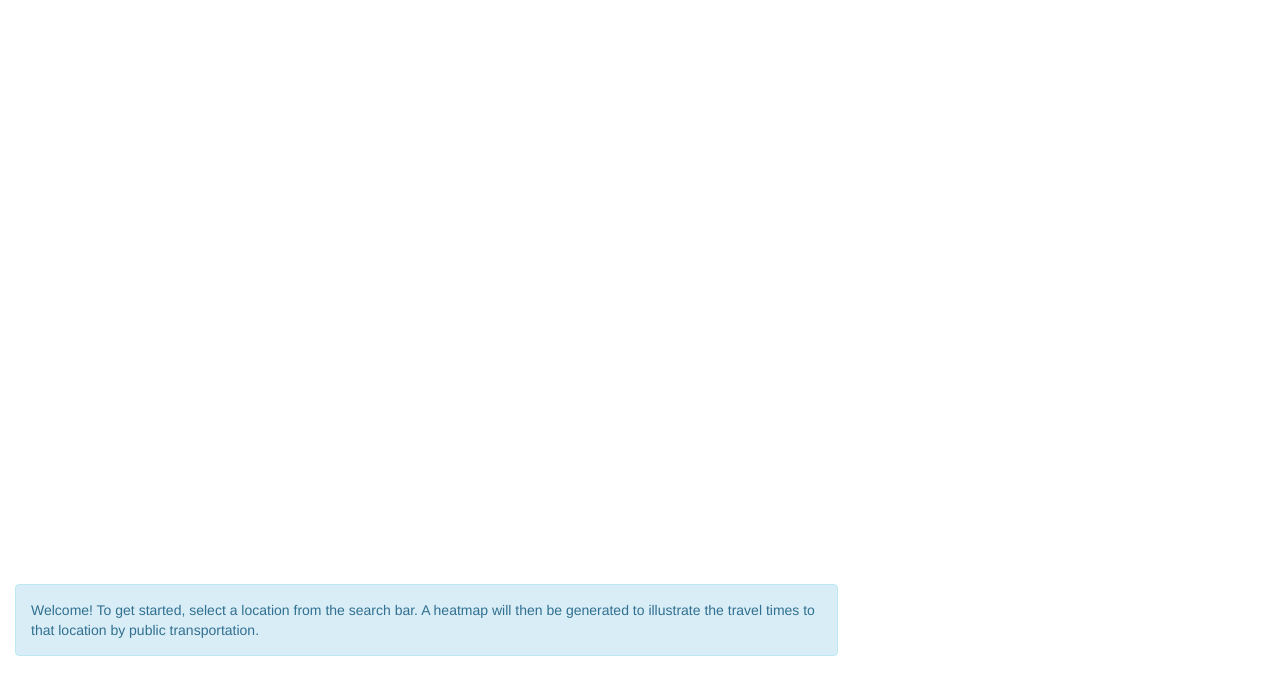
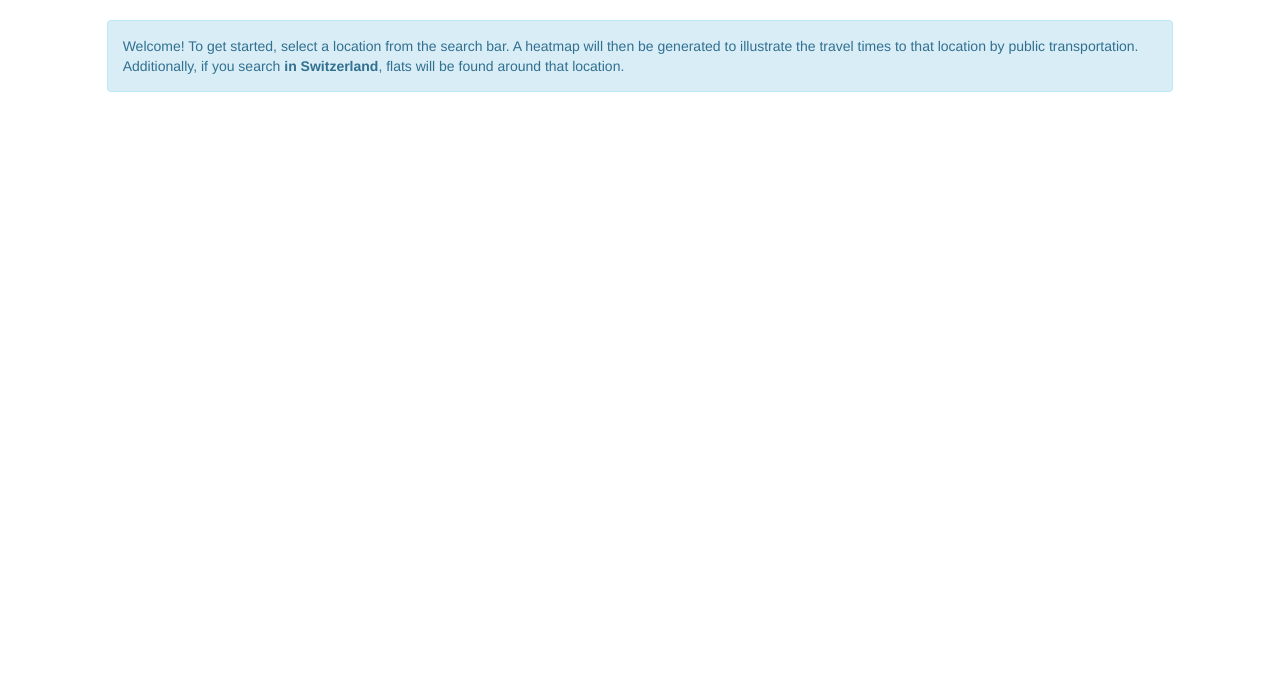
Before and after one commit to MateuszTrN/hackzurich.timeway, a PHP site: page / in a window 1280 px wide. Shown: the part 52-747 px from the top of the page. Run offline with PHP 8.4, Linux system fonts and the light colour scheme; some libraries are stand-ins or nearby versions.

Commit message:
fix(UI): centering

```diff
--- a/app.js
+++ b/app.js
@@ -33,12 +33,11 @@
       radius: HEATMAP_RADIUS,
       gradient: gradientStops
     });
-    document.getElementById("infobox").style.display = "none";
-    document.getElementById("legend").style.display = "table";
-    document.getElementById("colorbar").style.background = "linear-gradient(to right," + gradientStops.slice(1).join() + ")";
-    document.getElementById("legend-min").innerHTML = "Travel time: 0";
-    document.getElementById("legend-max").innerHTML = Math.ceil(Math.max.apply(Math, travelTimes.filter(isFinite)) / 60) +
-      " min";
+    $("#infobox").hide();
+    $("#legend").removeClass("hidden");
+    $("#colorbar").css("background","linear-gradient(to right," + gradientStops.slice(1).join() + ")");
+    $("#legend-min").html("Travel time: 0");
+    $("#legend-max").html(Math.ceil(Math.max.apply(Math, travelTimes.filter(isFinite)) / 60) + " min");
     heatmapInstance.setMap(map);
   };
 
@@ -126,14 +125,18 @@
           title: place.title,
           position: place.coords,
           animation: google.maps.Animation.DROP,
-          label: labels[labelIndex++ % labels.length],
+          // label: labels[labelIndex++ % labels.length],
           data: place
         });
         flatsMarkers.push(marker);
         google.maps.event.addListener(marker, "click", function () {
-          var contentString = "<h5>" + marker.data.title
-              + "</h3><p>" + marker.data.description
-              + "</p><a href=" + marker.data.url + "' target='_blank'> more </a>";
+          var contentString = '<div class="popup"><h5>' + marker.data.title;
+          if (marker.data.picture != undefined) {
+              contentString += '</h5><img src="' + marker.data.picture + '"/><p>';
+          } else {
+            contentString += '</h5><p>';
+          }
+          contentString += marker.data.description + '<a href="' + marker.data.url + '" target="_blank"> more on Homegate</a></p></div>';
           infowindow.setContent(contentString);
           infowindow.open(map, marker);
         });
@@ -199,7 +202,8 @@
         map: map,
         title: place.name,
         position: place.geometry.location,
-        animation: google.maps.Animation.DROP
+        animation: google.maps.Animation.DROP,
+        label: 'O'
       });
 
       getGrid()
--- a/index.html
+++ b/index.html
@@ -27,22 +27,31 @@
 			</div>
 		</div>
 	</nav>
-    <div id="wrapper" class="col-md-8 col-centered">
-        <div id="container" class="container"></div>
-        <div style="height:1em"></div>
-        <div id="infobox" class="alert alert-info col-centered" role="alert">
-            Welcome! To get started, select a location from the search bar. A heatmap will then be generated to illustrate the travel times to that location by public transportation.
+	<div id="row">
+		<div id="infobox" class="alert alert-info col-md-10 col-md-offset-1" role="alert">
+			Welcome! To get started, select a location from the search bar. A heatmap will then be generated to illustrate the travel times to that location by public transportation. Additionally, if you search
+			<b> in Switzerland</b>, flats will be found around that location.
 		</div>
 	</div>
-    <table id="legend" class="col-centered">
+	<div class="row">
+		<div id="container" class="container col-md-8 col-md-offset-2"></div>
+	</div>
+	<div style="height:1em"></div>
+	<div id="row">
+		<table id="legend" class="col-centered hidden">
 			<tr>
 				<td id="legend-min" class="padded"></td>
 				<td>
 					<div id="colorbar"></div>
 				</td>
 				<td id="legend-max" class="padded"></td>
+				<td>
+					<div class="swatch"></div>
+				</td>
+				<td id="legend-undefined">No data</td>
 			</tr>
 		</table>
+	</div>
 	<script type="text/javascript" src="homeGateClient.js"></script>
 	<script type="text/javascript" src="app.js"></script>
 </body>
--- a/styles.css
+++ b/styles.css
@@ -3,14 +3,23 @@
     margin: 0 auto;
 }
 
+.popup img{
+	height: 60px;
+	float: left;
+	margin-right: 10px;
+}
+
 #container {
 	height: 550px;
 }
-#legend {
-	display: none;
-}
+
 #legend td {
     padding: 5px;
+}
+.swatch {
+    height: 1em;
+    width: 1em;
+    background: rgba(0,0,0,0.6);
 }
 
 #colorbar {
```
Lines whose indentation alone changed are shown as unchanged.
